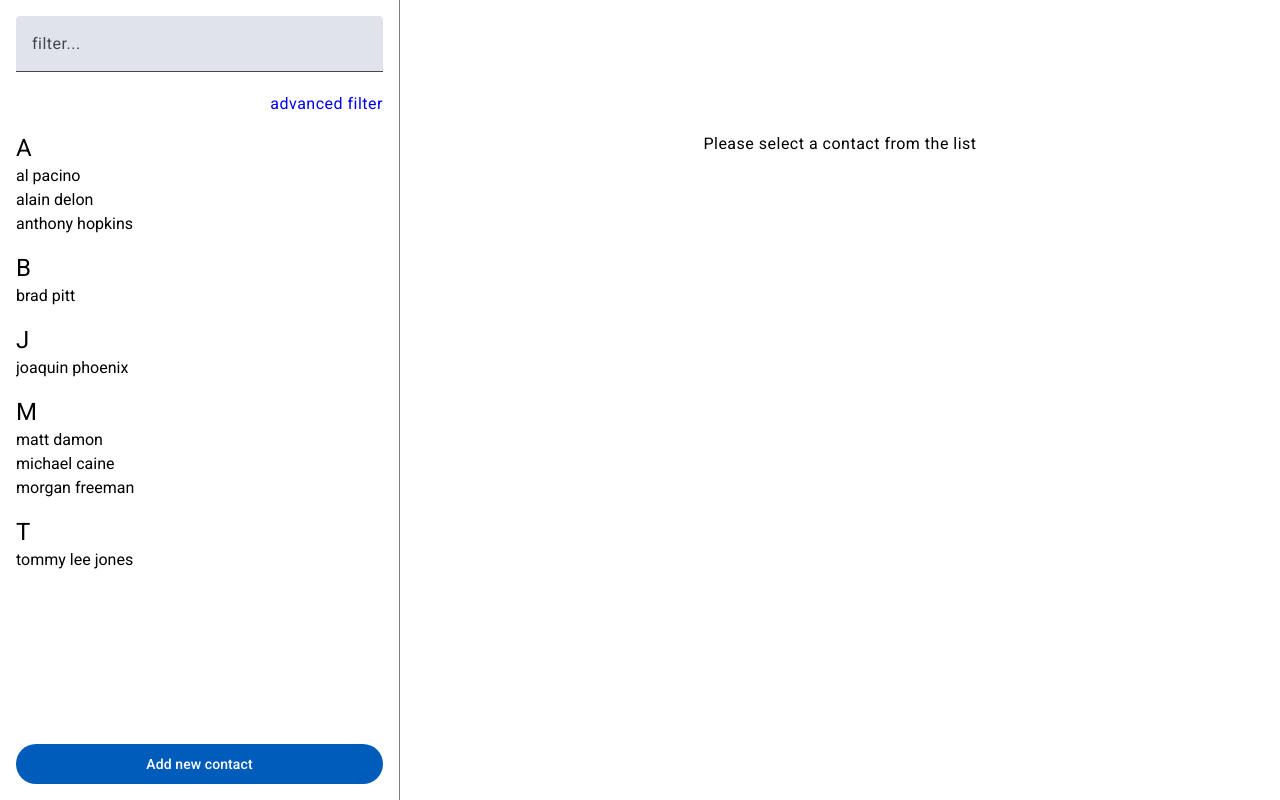
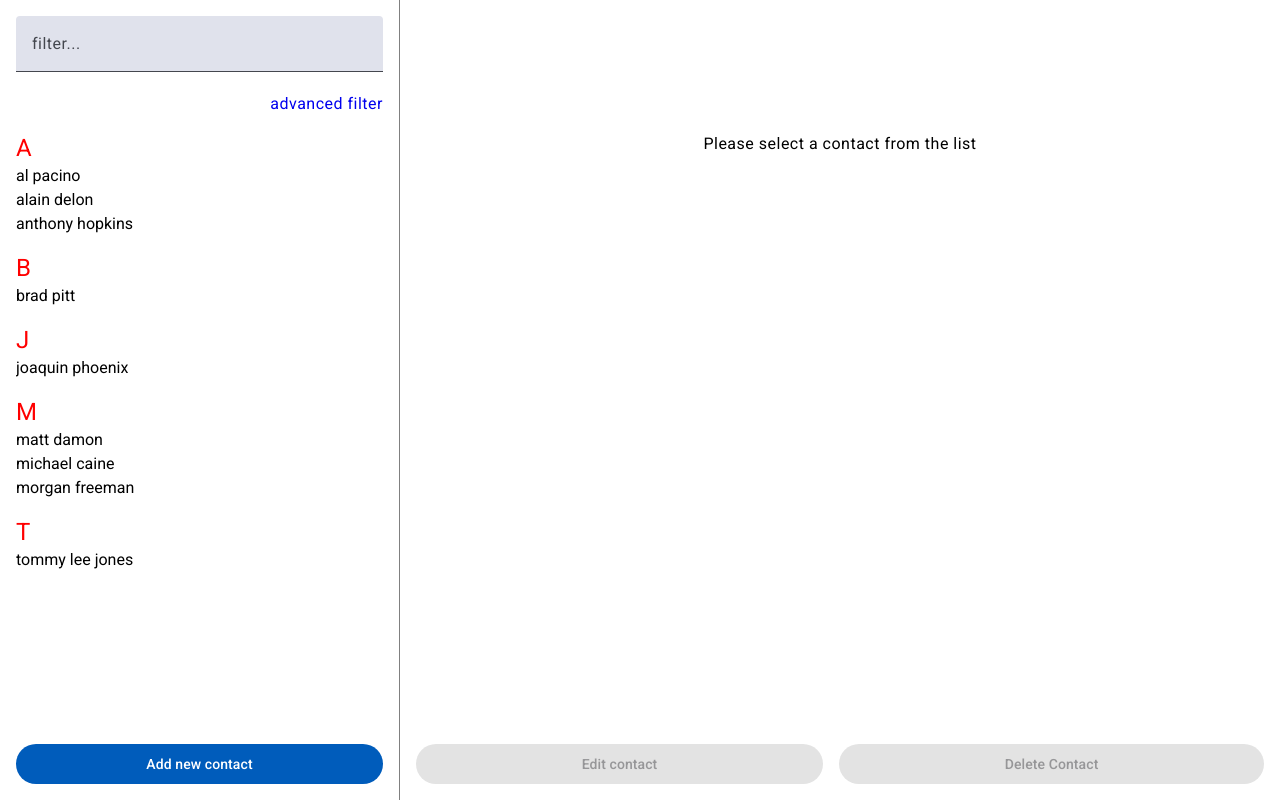
Before and after one commit to iancurobert92/contacts-app, an Angular app: page /contacts in a window 1280 px wide. Built offline with nearby package versions, Linux system fonts and the light colour scheme; sample sign-in values are in the browser's storage.

Commit message:
Disable actions if there is no contact selected

```diff
--- a/src/app/contacts/components/contact-list/contact-list.component.scss
+++ b/src/app/contacts/components/contact-list/contact-list.component.scss
@@ -1,6 +1,7 @@
 .group {
   &-header {
     margin: 0;
+    color: red;
   }
 
   &-list {
--- a/src/app/contacts/components/contacts/contacts.component.html
+++ b/src/app/contacts/components/contacts/contacts.component.html
@@ -4,7 +4,7 @@
     <div class="left-panel-content">
       <app-contact-list
         [data]="(contactGroup$ | async) || undefined"
-        [selectedContact]="(selectedContact$ | async) ?? undefined"
+        [selectedContact]="selectedContact"
         (contactClick)="handleContactClick($event)"
       />
     </div>
@@ -14,17 +14,24 @@
   </div>
   <div class="right-panel">
     <div class="right-panel-content">
-      @if(selectedContact$ | async; as selectedContact){
+      @if(selectedContact){
       <app-contact-details [data]="selectedContact" />
       }@else {
       <div class="info-text">Please select a contact from the list</div>
       }
     </div>
-    @if(selectedContact$ | async; as selectedContact){
     <div class="right-panel-footer">
-      <button mat-flat-button (click)="handleEditContactClick(selectedContact)">Edit contact</button>
-      <button mat-flat-button color="warn" (click)="handleDeleteContactClick(selectedContact)">Delete Contact</button>
+      <button mat-flat-button [disabled]="!selectedContact" (click)="handleEditContactClick(selectedContact)">
+        Edit contact
+      </button>
+      <button
+        mat-flat-button
+        color="warn"
+        [disabled]="!selectedContact"
+        (click)="handleDeleteContactClick(selectedContact)"
+      >
+        Delete Contact
+      </button>
     </div>
-    }
   </div>
 </div>
--- a/src/app/contacts/components/contacts/contacts.component.ts
+++ b/src/app/contacts/components/contacts/contacts.component.ts
@@ -13,18 +13,24 @@ import { Contact } from '../../models';
 @Component({
   selector: 'app-contacts',
   standalone: true,
-  imports: [AsyncPipe, ContactDetailsComponent, ContactFiltersComponent, ContactListComponent, MatButtonModule],
+  imports: [AsyncPipe, ContactDetailsComponent, ContactFiltersComponent, ContactListComponent, MatButtonModule, NgIf],
   templateUrl: './contacts.component.html',
   styleUrl: './contacts.component.scss',
 })
-export class ContactsComponent {
+export class ContactsComponent implements OnInit {
   readonly contactGroup$ = this.contactService.contactGroup$;
-  readonly selectedContact$ = this.contactService.selectedContact$;
   readonly dialog = inject(MatDialog);
+  selectedContact?: Contact;
 
   private destroyRef = inject(DestroyRef);
 
   constructor(private contactService: ContactService) {}
+
+  ngOnInit(): void {
+    this.contactService.selectedContact$
+      .pipe(takeUntilDestroyed(this.destroyRef))
+      .subscribe((contact) => (this.selectedContact = contact));
+  }
 
   handleAddContactClick() {
     this.dialog
@@ -36,7 +42,9 @@ export class ContactsComponent {
       .subscribe((data) => data && this.contactService.createContact(data));
   }
 
-  handleEditContactClick(contact: Contact) {
+  handleEditContactClick(contact?: Contact) {
+    if (!contact) return;
+
     this.dialog
       .open(AddEditContactDialogComponent, {
         width: '250px',
@@ -52,7 +60,9 @@ export class ContactsComponent {
       });
   }
 
-  handleDeleteContactClick(contact: Contact) {
+  handleDeleteContactClick(contact?: Contact) {
+    if (!contact) return;
+
     this.contactService.deleteContact(contact);
     this.contactService.selectContact(undefined);
   }
```
